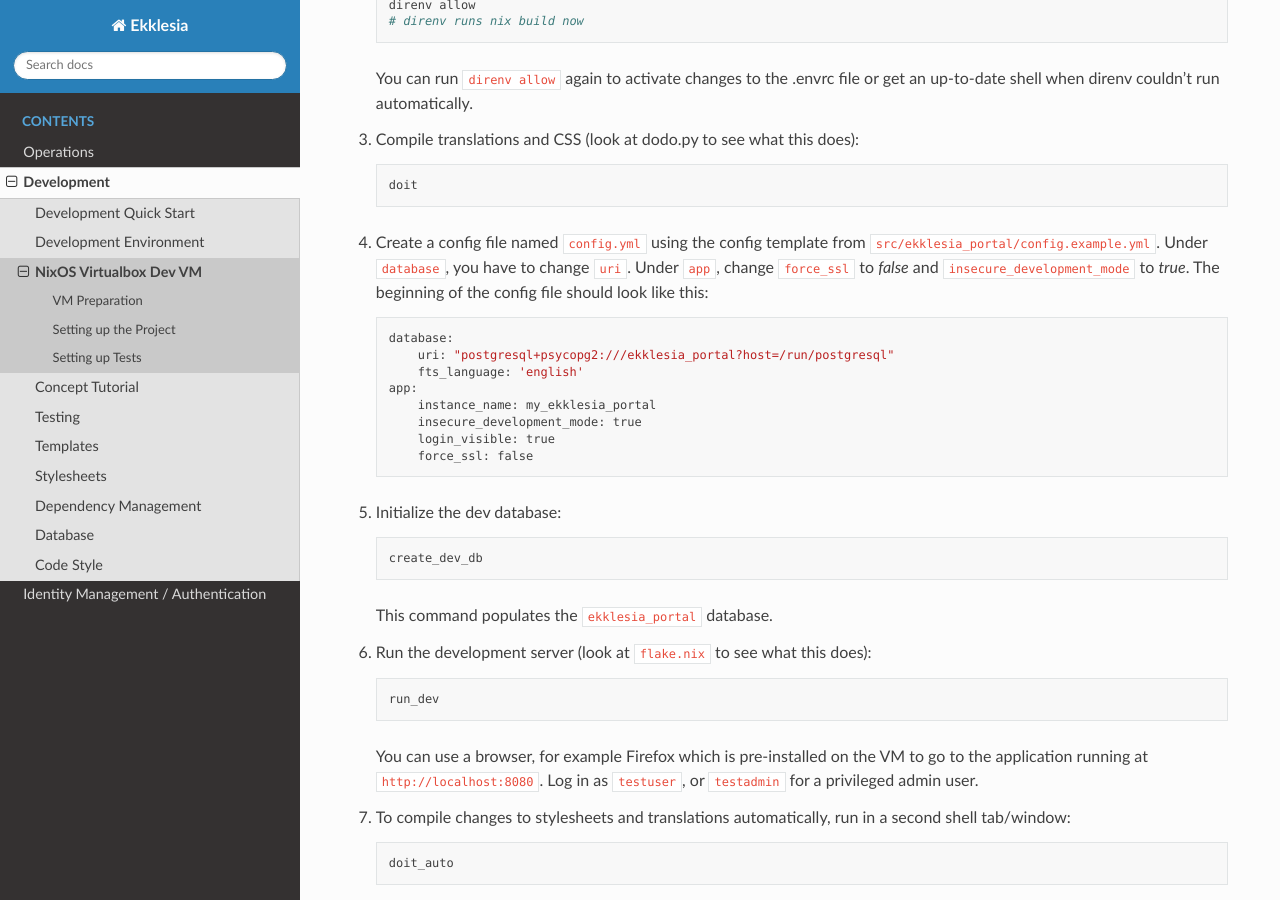
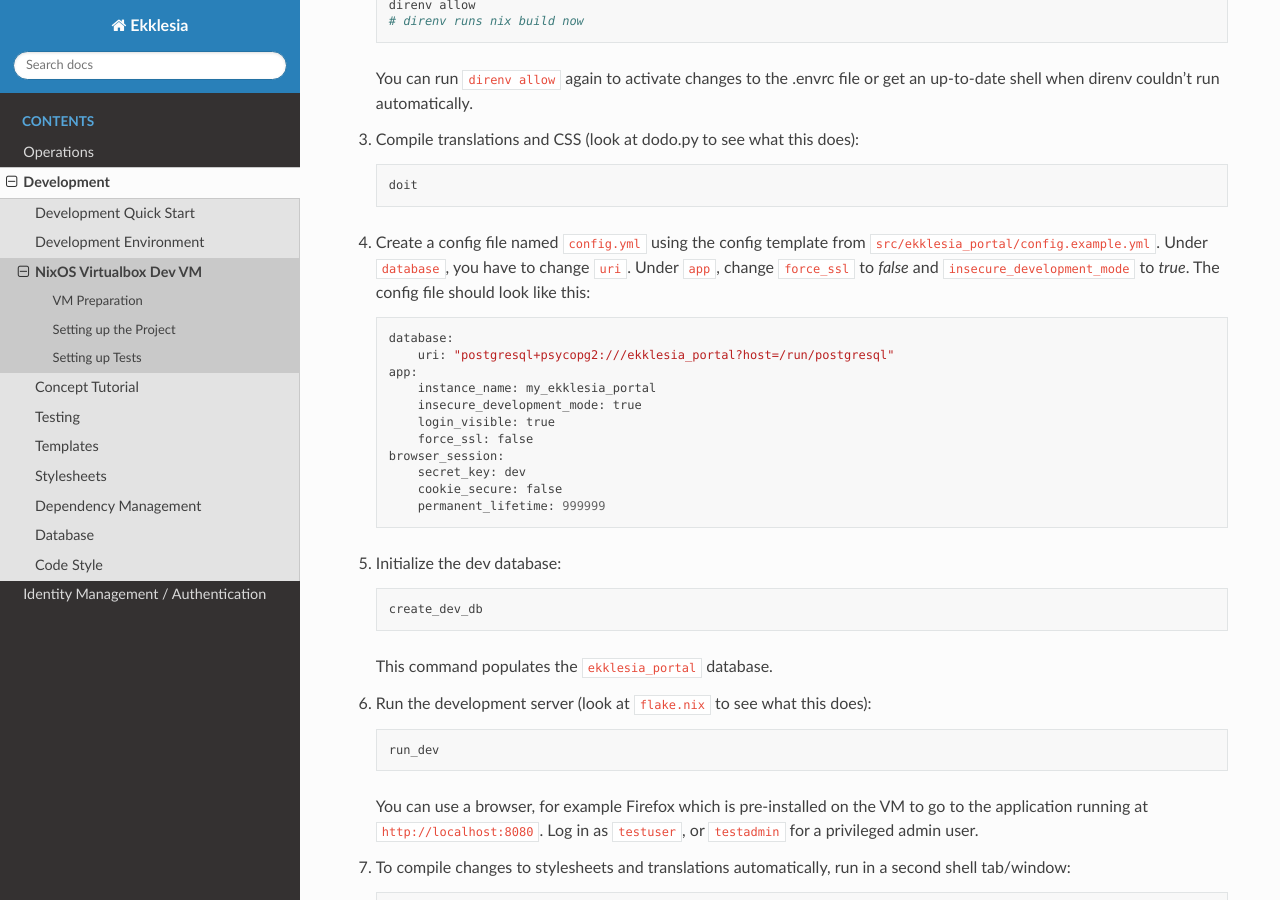
Before and after one commit to edemocracy/ekklesia, a Sphinx documentation site: the page built from docs/development/dev_nixos.md, in a window 1280 px wide and 900 px high, scrolled down 1627 px. Built offline with Sphinx 7.4.7 and the Read the Docs theme 2.0.0, drawn with Linux system fonts in a browser that asks for light colours.

Commit message:
"NixOS dev VM: make app config file also work with ekklesia-voting

````diff
--- a/docs/development/dev_nixos.md
+++ b/docs/development/dev_nixos.md
@@ -96,17 +96,20 @@ also work for *ekklesia-voting* when you change the project name.
 4. Create a config file named `config.yml` using the config template from `src/ekklesia_portal/config.example.yml`.
    Under `database`, you have to change `uri`.
    Under `app`, change `force_ssl` to *false* and `insecure_development_mode` to *true*.
-   The beginning of the config file should look like this:
+   The config file should look like this:
 
    ```
    database:
        uri: "postgresql+psycopg2:///ekklesia_portal?host=/run/postgresql"
-       fts_language: 'english'
    app:
        instance_name: my_ekklesia_portal
        insecure_development_mode: true
        login_visible: true
        force_ssl: false
+   browser_session:
+       secret_key: dev
+       cookie_secure: false
+       permanent_lifetime: 999999
    ```
 
 5. Initialize the dev database:
````
